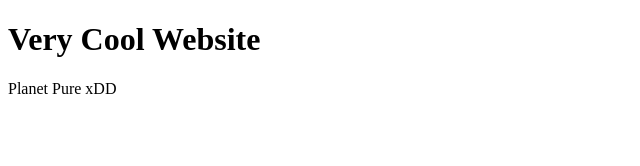
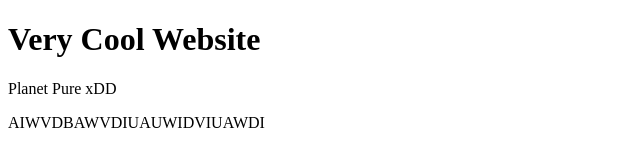
Before and after one commit to puredesu/puredesu.github.io, a plain HTML site: page index.html in a window 1280 px wide. Shown: the whole page, without its empty margins (0-640 px from the left). Drawn offline with Linux system fonts and the light colour scheme.

Commit message:
Update index.html

```diff
--- a/index.html
+++ b/index.html
@@ -6,5 +6,6 @@
 <body>
 <h1>Very Cool Website</h1>
 <p>Planet Pure xDD</p>
+<p>AIWVDBAWVDIUAUWIDVIUAWDI</p>
 </body>
 </html>
```
